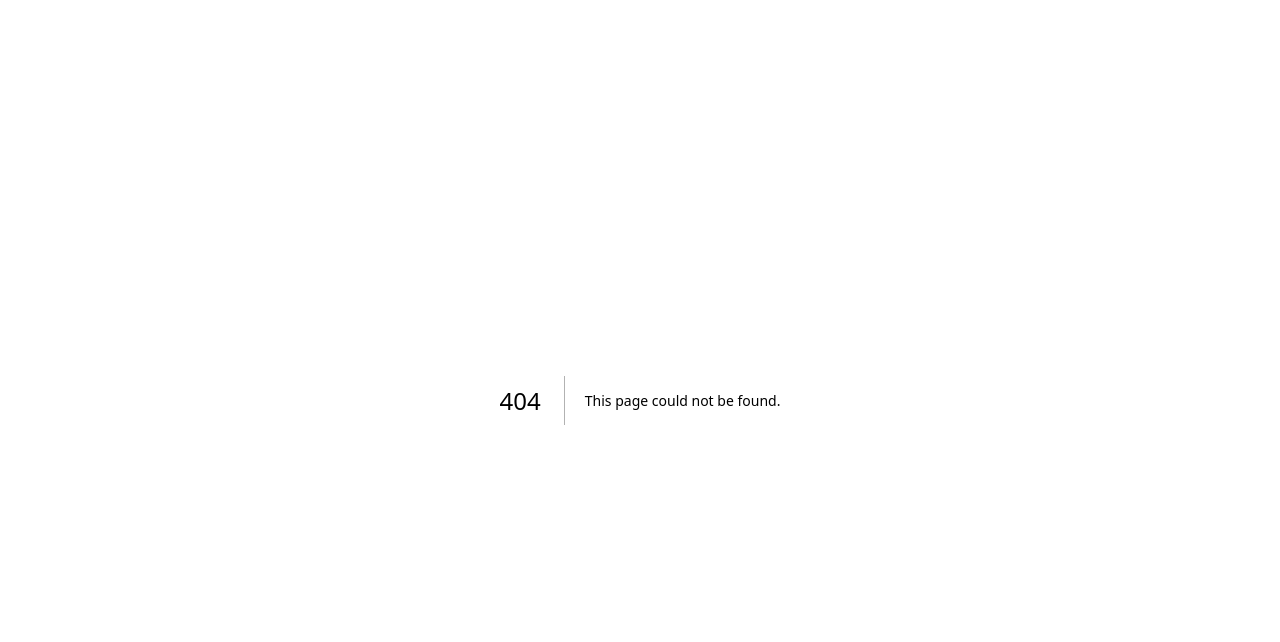
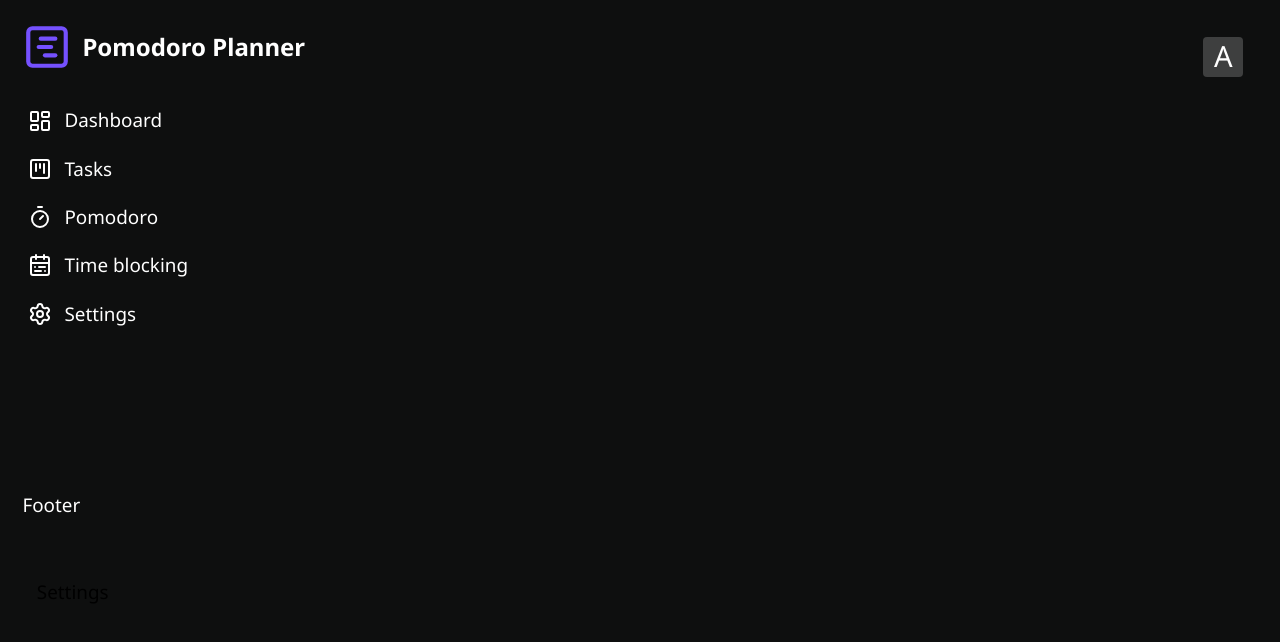
Before and after one commit to tikhonshamruk/red-planner-front-end, a Next.js app: page /i/settings in a window 1280 px wide. Before the commit this address had no page. Shown: the top 642 px of the page. Built offline with nearby package versions, Linux system fonts and the light colour scheme; no server answers.

Commit message:
almost done making sidebar, now i starting making settings page

```diff
--- /dev/null
+++ b/src/app/i/settings/page.tsx
@@ -0,0 +1,15 @@
+import type { Metadata } from 'next'
+import { NO_INDEX_PAGE } from '@/constants/seo.constants'
+
+export const metadata: Metadata = {
+  title: 'Settings',
+  ...NO_INDEX_PAGE
+}
+
+export default function Page() {
+  return (
+    <div>
+      Settings
+    </div>
+  )
+}
--- a/src/components/dashboards-layout/sidebar/MenuItem.tsx
+++ b/src/components/dashboards-layout/sidebar/MenuItem.tsx
@@ -4,7 +4,7 @@ import { IMenuItem } from "./menu.interface";
 export function MenuItem({item}: {item: IMenuItem}) {
   return (
     <div>
-        <Link href={item.link}>
+        <Link href={item.link} className="flex gap-3 py-1.5 px-1.5 items-center transition-colors hover:bg-border rounded-lg">
         <item.icon></item.icon>
         <span>{item.name}</span>
         </Link>
--- a/src/components/dashboards-layout/sidebar/Sidebar.tsx
+++ b/src/components/dashboards-layout/sidebar/Sidebar.tsx
@@ -1,8 +1,25 @@
+import Link from "next/link";
+import { MENU } from "./menu.data";
+import { MenuItem } from "./MenuItem";
+import { GanttChartSquare } from "lucide-react";
+import { COLORS } from "@/constants/color.constants";
+
 export function Sidebar(){
     return (
-        <aside className="h-full flex flex-col justify-between " >
+        <aside className="h-full flex flex-col justify-between text-white p-layout" >
             <div>
-                Pfofile
+                <Link href='/' className="flex items-center gap-2.5 mb-7">
+                <GanttChartSquare
+						color={COLORS.primary}
+						size={50}
+					/>
+                <span className="text-1.5xl font-bold">Pomodoro Planner</span>
+                </Link>
+                <div className="flex flex-col gap-2 text-right ">
+                    {MENU.map(item => (
+                        <MenuItem item={item} key={item.link}/>
+                    ))}
+                </div>
             </div>
             <footer>
                 Footer
```
